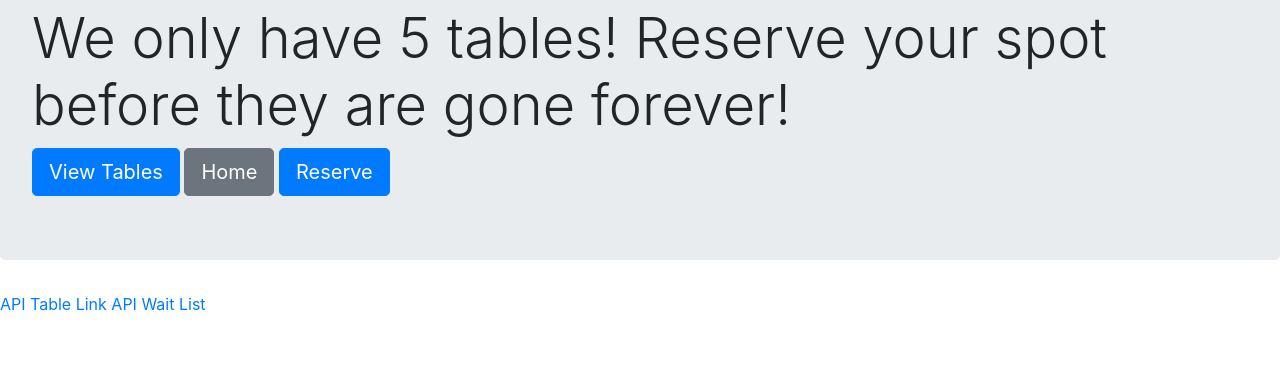
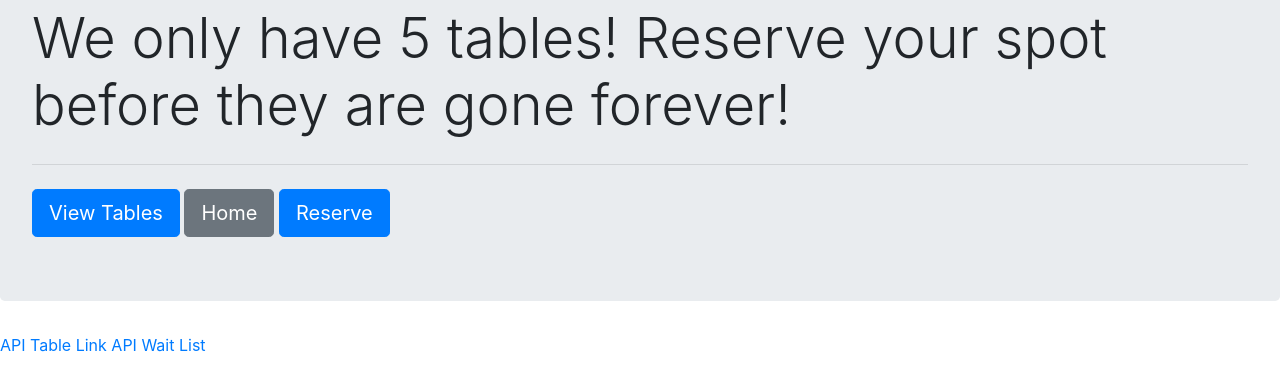
Before and after one commit to carmenjohnson512/Express-HotRestaurant-App, a website: page templates/home.html in a window 1280 px wide. Shown: the part 134-524 px from the top of the page. Drawn offline with nearby package versions, Linux system fonts and the light colour scheme.

Commit message:
forgot one little tiny thing

```diff
--- a/templates/home.html
+++ b/templates/home.html
@@ -15,12 +15,13 @@
         </style>
     </head>
 
-    <header class="jumbotron">
+    <header class="jumbotron header">
         <div class="heading">
             <h1 class="display-4">Welcome to Express Restaurant!</h1>
         </div>
         <div class="greeting">
             <h2 class="display-4">We only have 5 tables! Reserve your spot before they are gone forever!</h2>
+            <hr class="my-4">
             <a href="tables.html" class="btn btn-primary btn-lg">View Tables</a>
             <a href="home.html" class="btn btn-secondary btn-lg">Home</a>
             <a href="reservations.html" class="btn btn-primary btn-lg">Reserve</a>
--- a/templates/style.css
+++ b/templates/style.css
@@ -28,3 +28,6 @@
         width: 72%;
     }
 }
+.header {
+
+}
```
